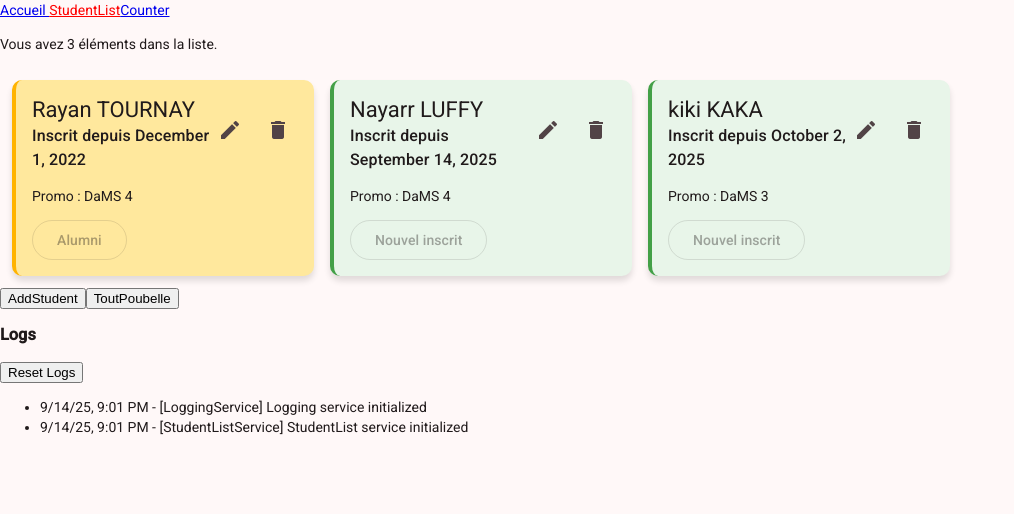
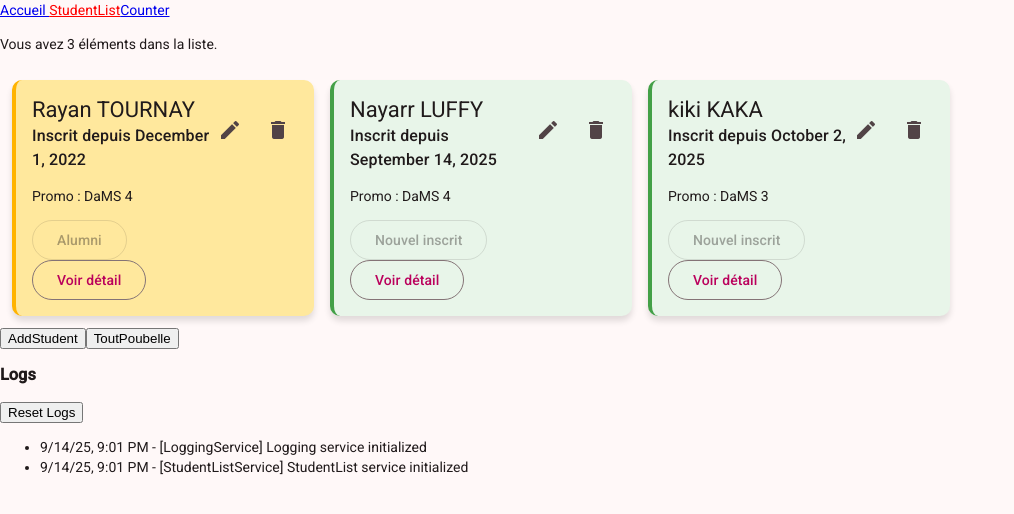
Before and after one commit to Nayarrr/AWI, an Angular app in the folder R-app/: page /StudentList in a window 1280 px wide. Shown: the top 514 px of the page, without its empty margins (0-1014 px from the left). Built offline with nearby package versions, Linux system fonts and the light colour scheme.

Commit message:
Faut faire le truc de student:id

```diff
--- a/R-app/src/app/app.routes.ts
+++ b/R-app/src/app/app.routes.ts
@@ -3,11 +3,13 @@ import { HomeComponent } from './home-component/home-component';
 import { StudentList } from './student-list/student-list';
 import { NotFoundComponent } from './not-found-component/not-found-component';
 import { Counter } from './counter/counter';
+import { StudentCard } from './student-card/student-card';
 
 export const routes: Routes = [
     { path: '', component : HomeComponent},
     { path : 'StudentList', component : StudentList},
     { path : 'Counter', component : Counter},
+    { path : 'student/:id', component : StudentCard},
 
     { path : '**', component : NotFoundComponent}
 ];
--- a/R-app/src/app/student-card/student-card.html
+++ b/R-app/src/app/student-card/student-card.html
@@ -24,5 +24,10 @@
           <button mat-stroked-button color="accent" disabled>Nouvel inscrit</button>
         }
       </mat-card-content>
+
+      <mat-card-content>
+        <button mat-stroked-button (click)="showDetails()">Voir détail</button>
+      </mat-card-content>
+
     </mat-card>
 }
--- a/R-app/src/app/student-card/student-card.ts
+++ b/R-app/src/app/student-card/student-card.ts
@@ -4,6 +4,7 @@ import { MatCardModule } from '@angular/material/card';
 import { MatButtonModule } from '@angular/material/button';
 import { MatIconModule } from '@angular/material/icon';
 import { StudentDto } from '../types/student-dto';
+import { Router } from '@angular/router';
 
 @Component({
   selector: 'app-student-card',
@@ -17,4 +18,8 @@ export class StudentCard {
   student = input<StudentDto>()
   remove = output<number>()
   edit = output<number>()
+
+  showDetails() {
+
+  }
 }
```
